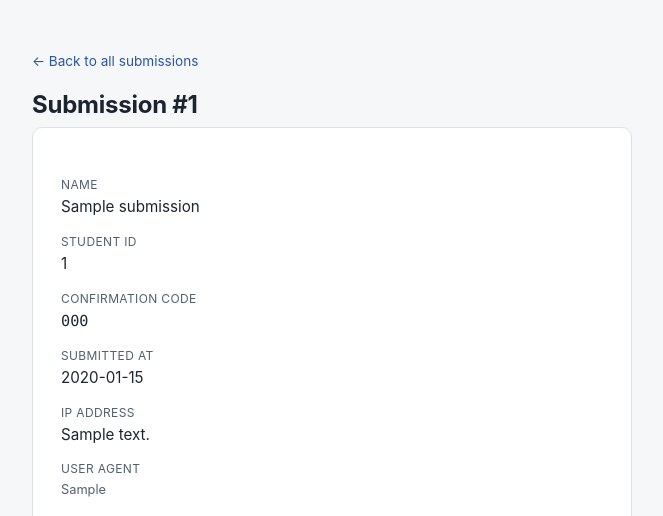
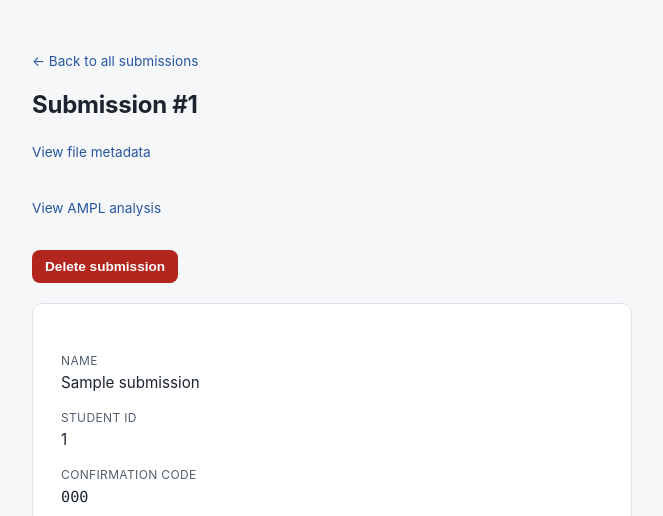
Before and after one commit to treiners/submission_app, a Flask app: page /admin/submission/1 in a window 1280 px wide. Shown: the top 516 px of the page, without its empty margins (308-971 px from the left). Run offline with Flask 3, Linux system fonts and the light colour scheme; the visitor is signed in with stand-in values (Sample User, id 1); tables that the repository leaves empty hold one stand-in row (values such as "Sample post").

Commit message:
Minor updates

```diff
--- a/app.py
+++ b/app.py
@@ -1,7 +1,10 @@
 import json
 import os
 import random
+import shutil
 import string
+import subprocess
+import sys
 import tempfile
 from functools import wraps
 from pathlib import Path
@@ -13,10 +16,7 @@ from flask import (
 )
 from werkzeug.utils import secure_filename
 
-import db
-import storage
-import email_util
-import metadata
+from src import db, storage, email_util, metadata
 
 load_dotenv()
 
@@ -26,6 +26,8 @@ app.config["MAX_CONTENT_LENGTH"] = 100 * 1024 * 1024  # hard ceiling, per-field
 
 with open(Path(__file__).parent / "config.json") as f:
     SUBMISSION_CONFIG = json.load(f)
+
+db.init_db()
 
 AREAS_BY_KEY = {a["key"]: a for a in SUBMISSION_CONFIG["areas"]}
 
@@ -196,6 +198,46 @@ def api_submit():
                 )
                 saved_filenames.append(f.filename)
 
+                if area_key == "ampl_code" and tmp_path.suffix.lower() == ".zip":
+                    extract_root = Path(tmpdir) / "ampl_extracted"
+                    try:
+                        extracted_files = metadata.extract_ampl_archive(tmp_path, extract_root)
+                    except (metadata.zipfile.BadZipFile, OSError) as error:
+                        app.logger.warning("AMPL archive extraction failed for submission %s: %s", submission_id, error)
+                        extracted_files = []
+
+                    for extracted_path, archive_name in extracted_files:
+                        relative_path = extracted_path.relative_to(extract_root)
+                        extracted_folder = f"{area_folder}/{relative_path.parent.as_posix()}"
+                        extracted_name = extracted_path.name
+                        try:
+                            extracted_result = primary_backend.upload_file(
+                                extracted_path, extracted_folder, extracted_name
+                            )
+                        except storage.StorageError:
+                            extracted_result = fallback_backend.upload_file(
+                                extracted_path, extracted_folder, extracted_name
+                            )
+                            used_fallback = True
+
+                        extracted_metadata = metadata.extract_file_metadata(
+                            extracted_path, archive_name, area_key
+                        )
+                        extracted_metadata["extracted_from"] = f.filename
+                        extracted_metadata_path = (
+                            Path(STORAGE_ENV["LOCAL_UPLOAD_ROOT"])
+                            / dest_folder
+                            / "metadata"
+                            / f"{area_key}_{relative_path.as_posix().replace('/', '_')}.json"
+                        )
+                        metadata.write_metadata(extracted_metadata_path, extracted_metadata)
+                        db.add_submission_file(
+                            submission_id=submission_id, area_key=area_key, area_label=area["label"],
+                            original_filename=archive_name, stored_filename=extracted_name,
+                            storage_location=extracted_result["location"],
+                            size_bytes=extracted_path.stat().st_size,
+                        )
+
     for area in declared_areas:
         db.add_declaration(submission_id, area["key"], area["label"])
 
@@ -285,6 +327,154 @@ def admin_submission_detail(submission_id):
     return render_template("admin_detail.html", submission=submission)
 
 
+@app.route("/admin/submission/<int:submission_id>/analysis", methods=["GET", "POST"])
+@login_required
+def admin_submission_analysis(submission_id):
+    submission = db.get_submission(submission_id)
+    if not submission:
+        abort(404)
+
+    if request.method == "POST":
+        run_files = []
+        seen_paths = set()
+        for file in submission["files"]:
+            path = Path(file["storage_location"])
+            if path.suffix.lower() == ".run" and not path.name.startswith(".") and path.exists():
+                resolved = path.resolve()
+                if resolved not in seen_paths:
+                    run_files.append(resolved)
+                    seen_paths.add(resolved)
+
+        if not run_files:
+            flash("No runnable .run files were found in this submission.")
+            return redirect(url_for("admin_submission_analysis", submission_id=submission_id))
+
+        timeout_seconds = int(os.environ.get("AMPL_RUN_TIMEOUT_SECONDS", "120"))
+        runner = Path(__file__).parent / "analysis_runner.py"
+        ampl_python = os.environ.get("AMPL_PYTHON", sys.executable)
+        submission_root = run_files[0].parents[1]
+        result_root = submission_root / "analysis"
+        for run_path in run_files:
+            result_directory = result_root / secure_filename(run_path.stem)
+            result_directory.mkdir(parents=True, exist_ok=True)
+            run_id = db.create_analysis_run(
+                submission_id, run_path.name, str(result_directory)
+            )
+            result = {}
+            try:
+                completed = subprocess.run(
+                    [ampl_python, str(runner), str(run_path), str(run_path.parent), str(result_directory)],
+                    capture_output=True,
+                    text=True,
+                    timeout=timeout_seconds,
+                    check=False,
+                )
+                try:
+                    result = json.loads(completed.stdout.strip().splitlines()[-1])
+                except (json.JSONDecodeError, IndexError):
+                    result = {
+                        "stderr": completed.stderr,
+                        "error": "The AMPL worker returned an invalid result.",
+                        "statistics": {},
+                    }
+                status = "completed" if result.get("status") == "completed" else "failed"
+            except subprocess.TimeoutExpired as error:
+                timeout_stdout = error.stdout or ""
+                timeout_stderr = error.stderr or ""
+                if isinstance(timeout_stdout, bytes):
+                    timeout_stdout = timeout_stdout.decode(errors="replace")
+                if isinstance(timeout_stderr, bytes):
+                    timeout_stderr = timeout_stderr.decode(errors="replace")
+                result = {
+                    "error": f"AMPL execution exceeded the {timeout_seconds}-second timeout.",
+                    "stdout": timeout_stdout,
+                    "stderr": timeout_stderr,
+                    "statistics": {},
+                }
+                status = "timed_out"
+            except OSError as error:
+                result = {
+                    "error": f"Could not start AMPL Python interpreter '{ampl_python}'.",
+                    "stderr": str(error),
+                    "statistics": {},
+                    "diagnostics": {"python_executable": ampl_python},
+                }
+                status = "failed"
+            db.update_analysis_run(run_id, status, result)
+
+        flash(f"AMPL analysis completed for {len(run_files)} run file(s).")
+        return redirect(url_for("admin_submission_analysis", submission_id=submission_id))
+
+    return render_template("admin_analysis.html", submission=submission)
+
+
+@app.route("/admin/submission/<int:submission_id>/analysis/<int:run_id>/delete", methods=["POST"])
+@login_required
+def admin_delete_analysis_run(submission_id, run_id):
+    submission = db.get_submission(submission_id)
+    if not submission:
+        abort(404)
+
+    run = next((item for item in submission["analysis_runs"] if item["id"] == run_id), None)
+    if not run:
+        abort(404)
+
+    result_location = Path(run["result_location"]).resolve()
+    submission_root = Path(STORAGE_ENV["LOCAL_UPLOAD_ROOT"]).resolve()
+    db.delete_analysis_run(run_id, submission_id)
+    if submission_root in result_location.parents:
+        shutil.rmtree(result_location)
+
+    flash(f"Analysis run '{run['run_filename']}' was deleted.")
+    return redirect(url_for("admin_submission_analysis", submission_id=submission_id))
+
+
+@app.route("/admin/submission/<int:submission_id>/metadata")
+@login_required
+def admin_submission_metadata(submission_id):
+    submission = db.get_submission(submission_id)
+    if not submission:
+        abort(404)
+
+    metadata_entries = []
+    local_files = [Path(file["storage_location"]) for file in submission["files"]]
+    if local_files:
+        metadata_folder = local_files[0].parents[1] / "metadata"
+        for metadata_path in sorted(metadata_folder.glob("*.json")):
+            try:
+                data = json.loads(metadata_path.read_text(encoding="utf-8"))
+                metadata_entries.append({
+                    "filename": data.get("original_filename", metadata_path.name),
+                    "data": data,
+                })
+            except (OSError, json.JSONDecodeError):
+                continue
+
+    return render_template(
+        "admin_metadata.html", submission=submission, metadata_entries=metadata_entries
+    )
+
+
+@app.route("/admin/submission/<int:submission_id>/delete", methods=["POST"])
+@login_required
+def admin_delete_submission(submission_id):
+    submission = db.get_submission(submission_id)
+    if not submission:
+        abort(404)
+
+    local_files = [Path(file["storage_location"]) for file in submission["files"]]
+    db.delete_submission(submission_id)
+
+    if local_files:
+        upload_root = Path(STORAGE_ENV["LOCAL_UPLOAD_ROOT"]).resolve()
+        submission_folder = local_files[0].resolve().parents[1]
+        if upload_root in submission_folder.parents:
+            shutil.rmtree(submission_folder)
+
+    flash(f"Submission #{submission_id} was deleted.")
+    return redirect(url_for("admin_dashboard"))
+
+
 @app.route("/admin/download/<int:file_id>")
 @login_required
 def admin_download_file(file_id):
--- a/requirements.txt
+++ b/requirements.txt
@@ -3,3 +3,4 @@ python-dotenv==1.0.1
 Werkzeug==3.0.3
 dropbox==12.0.2
 gunicorn==22.0.0
+amplpy
--- a/static/css/style.css
+++ b/static/css/style.css
@@ -175,6 +175,20 @@ button.primary {
 button.primary:hover { background: var(--accent-dark); }
 button.primary:disabled { background: var(--line); color: var(--ink-soft); cursor: not-allowed; }
 
+button.danger {
+  padding: 9px 13px;
+  margin-bottom: 20px;
+  background: var(--bad);
+  color: #fff;
+  border: none;
+  border-radius: 8px;
+  font-size: 0.85rem;
+  font-weight: 600;
+  cursor: pointer;
+}
+
+button.danger:hover { background: #8f1d17; }
+
 .error-box {
   background: var(--bad-bg);
   border: 1px solid #f3c4c0;
@@ -311,3 +325,21 @@ table.admin-table a { color: var(--accent); text-decoration: none; font-weight:
   font-size: 0.85rem;
   margin-bottom: 16px;
 }
+
+.metadata-card { margin-top: 20px; }
+.metadata-card h2 { font-size: 1rem; margin: 0 0 12px; }
+.metadata-card h3 { font-size: 0.8rem; margin: 18px 0 8px; text-transform: uppercase; color: var(--ink-soft); }
+.analysis-heading { display: flex; justify-content: space-between; align-items: center; gap: 12px; }
+.analysis-button { margin: 8px 0 20px; }
+.analysis-delete { margin: 0 0 8px; }
+.metadata-card pre {
+  margin: 0;
+  padding: 14px;
+  overflow-x: auto;
+  background: var(--paper);
+  border: 1px solid var(--line);
+  border-radius: 8px;
+  font: 0.78rem/1.5 var(--mono);
+  white-space: pre-wrap;
+  overflow-wrap: anywhere;
+}
--- a/templates/admin_dashboard.html
+++ b/templates/admin_dashboard.html
@@ -50,7 +50,11 @@
           {% endif %}
         </td>
         <td>{{ s.ip_address }}</td>
-        <td><a href="{{ url_for('admin_submission_detail', submission_id=s.id) }}">View</a></td>
+        <td>
+          <a href="{{ url_for('admin_submission_detail', submission_id=s.id) }}">View</a>
+          &middot;
+          <a href="{{ url_for('admin_submission_metadata', submission_id=s.id) }}">Metadata</a>
+        </td>
       </tr>
       {% else %}
       <tr><td colspan="8" style="color:var(--ink-soft);">No submissions found.</td></tr>
--- a/templates/admin_detail.html
+++ b/templates/admin_detail.html
@@ -10,6 +10,11 @@
 <div class="page">
   <a class="back-link" href="{{ url_for('admin_dashboard') }}">&larr; Back to all submissions</a>
   <h1>Submission #{{ submission.id }}</h1>
+  <p><a class="back-link" href="{{ url_for('admin_submission_metadata', submission_id=submission.id) }}">View file metadata</a></p>
+  <p><a class="back-link" href="{{ url_for('admin_submission_analysis', submission_id=submission.id) }}">View AMPL analysis</a></p>
+  <form method="POST" action="{{ url_for('admin_delete_submission', submission_id=submission.id) }}" onsubmit="return confirm('Delete this submission and all stored files? This cannot be undone.');">
+    <button type="submit" class="danger">Delete submission</button>
+  </form>
 
   <div class="card">
     <dl class="kv-list">
```
Also changed, not shown: src/analysis_runner.py (added, +84 -0 lines), src/db.py (renamed from db.py, +86 -0 lines), src/metadata.py (renamed from metadata.py, +38 -0 lines), templates/admin_analysis.html (added, +52 -0 lines), templates/admin_metadata.html (added, +25 -0 lines), README.md, src/__init__.py (added), src/email_util.py (renamed from email_util.py), src/get_dropbox_refresh_token.py (renamed from get_dropbox_refresh_token.py), src/storage.py (renamed from storage.py), 1 other file.
